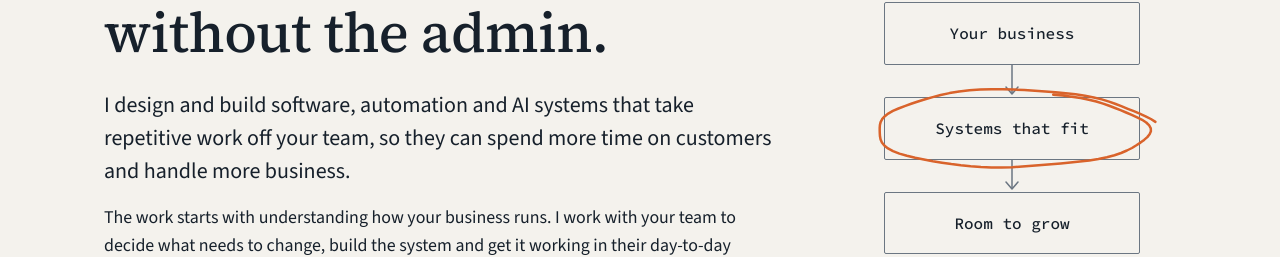
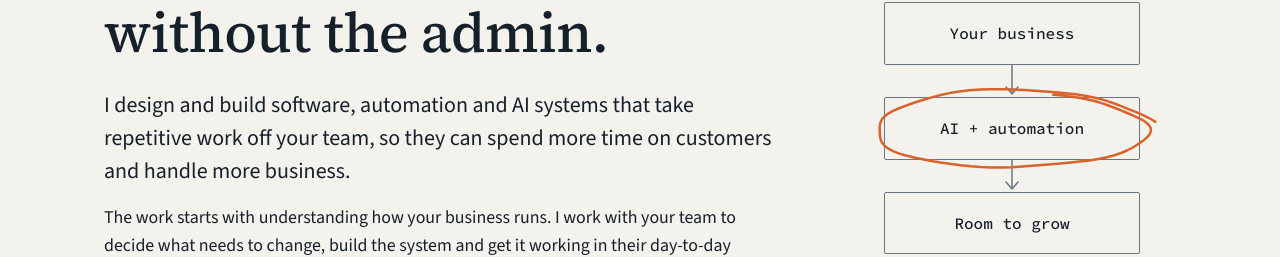
Before and after one commit to patrickmch/website, a React (Vite) app: page / in a window 1280 px wide. Shown: the part 273-530 px from the top of the page. Built offline with nearby package versions, Linux system fonts and the light colour scheme.

Commit message:
Name AI and automation in the hero concept

```diff
--- a/components/diagrams/GrowthConcept.tsx
+++ b/components/diagrams/GrowthConcept.tsx
@@ -7,13 +7,13 @@ export function GrowthConcept() {
       n={1}
       showCaption={false}
       className="hero-concept"
-      caption="Your business, systems that fit, room to grow."
-      description="Three connected boxes run from Your business to Systems that fit to Room to grow. Systems that fit is circled in orange. No visible caption or additional note."
+      caption="Your business, AI + automation, room to grow."
+      description="Three connected boxes run from Your business to AI + automation to Room to grow. AI + automation is circled in orange. No visible caption or additional note."
     >
       <Flow>
         <Node label="Your business" />
         <Connector />
-        <Node label="Systems that fit" marked />
+        <Node label="AI + automation" marked />
         <Connector />
         <Node label="Room to grow" />
       </Flow>
```
Also changed, not shown: 3 other files (tests, documents, lock files or other folders).
